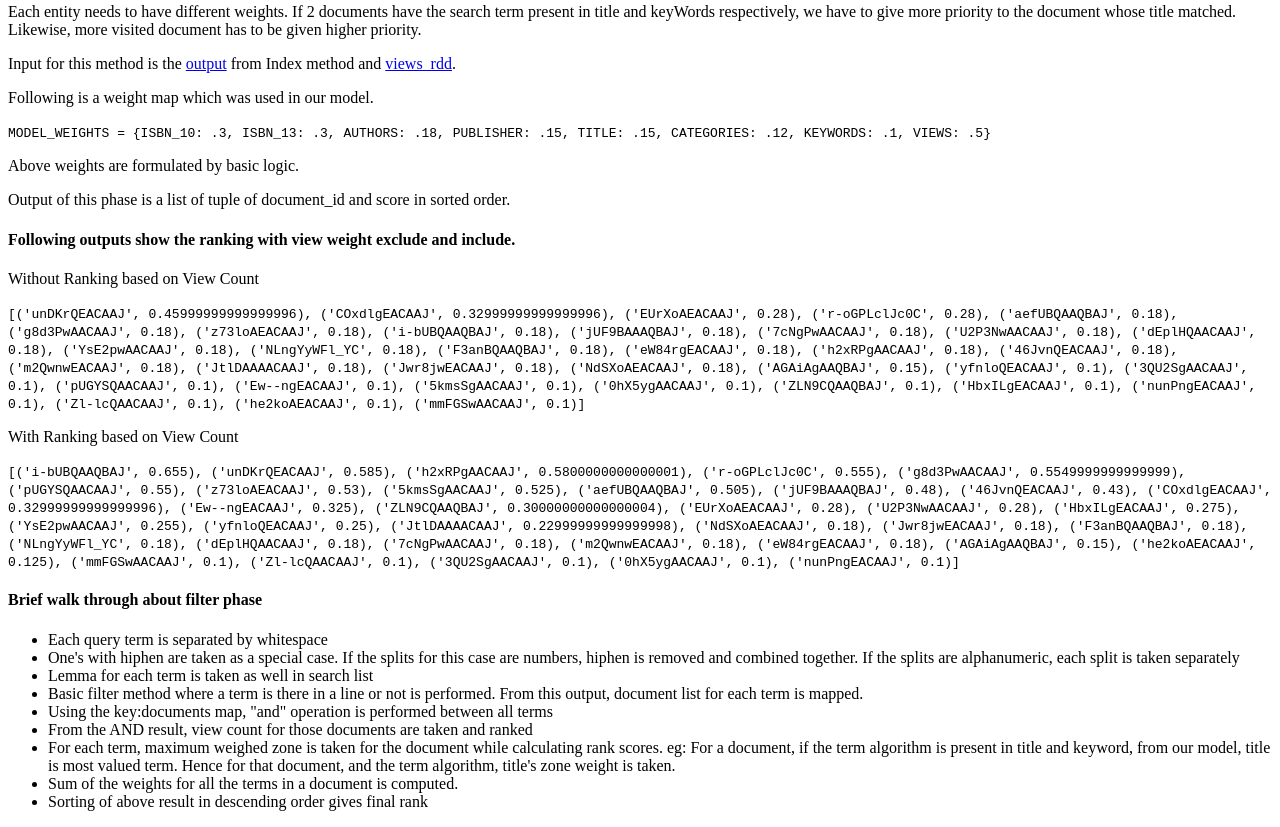
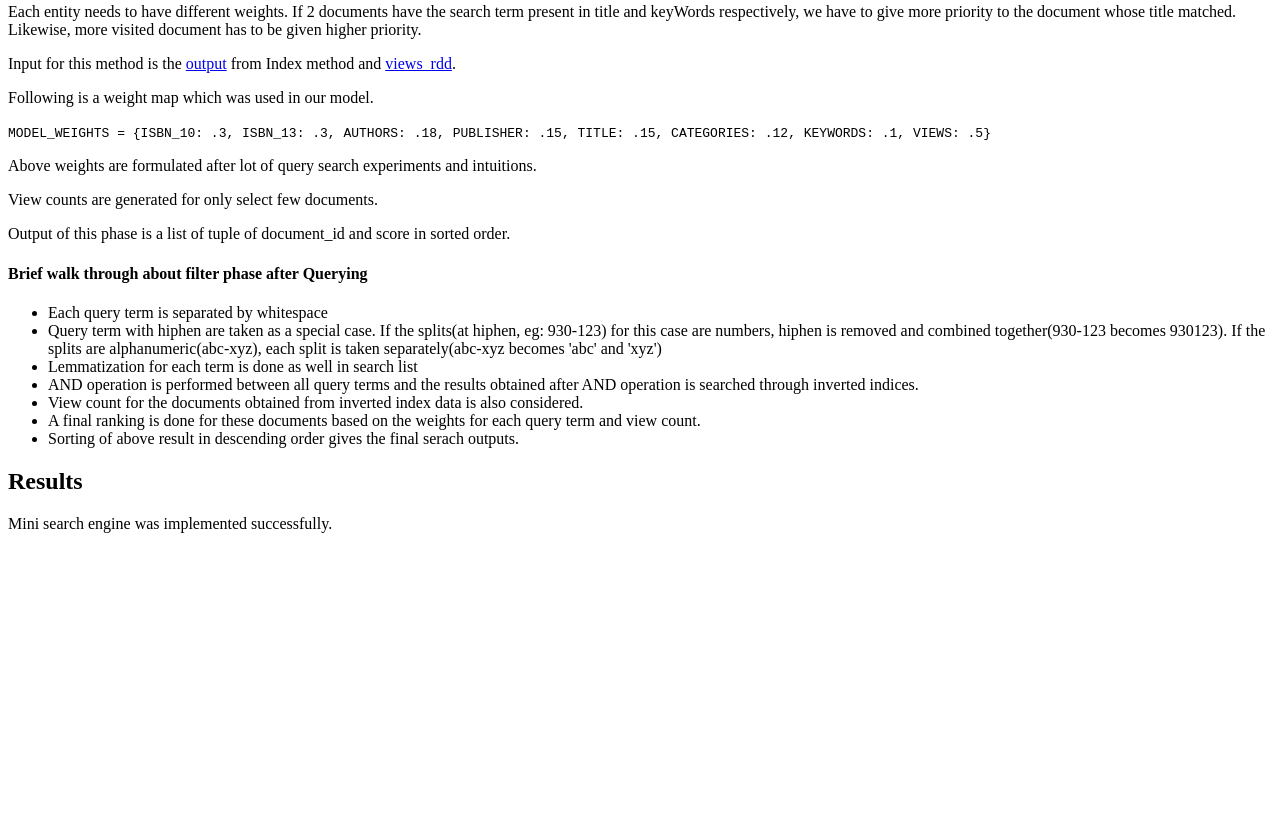
Before and after one commit to bharathramh92/DocSearch, a plain HTML site: page index.html in a window 1280 px wide. Shown: the part 2258-3085 px from the top of the page. After the commit the page ends 2807 px from the top, so only its background shows below. Drawn offline with Linux system fonts and the light colour scheme.

Commit message:
updated index.html

```diff
--- a/index.html
+++ b/index.html
@@ -120,33 +120,25 @@ Each record has meta data for a book in json format and following are the entiti
     MODEL_WEIGHTS = {ISBN_10: .3, ISBN_13: .3, AUTHORS: .18, PUBLISHER: .15, TITLE: .15, CATEGORIES: .12,
     KEYWORDS: .1, VIEWS: .5}
 </code></p>
-<p>Above weights are formulated by basic logic.</p>
+<p>Above weights are formulated after lot of query search experiments and intuitions.</p>
+<p>View counts are generated for only select few documents.</p>
 <p>Output of this phase is a list of tuple of document_id and score in sorted order.</p>
-<h4>Following outputs show the ranking with view weight exclude and include.</h4>
 
-<p>Without Ranking based on View Count</p>
-<code>[('unDKrQEACAAJ', 0.45999999999999996), ('COxdlgEACAAJ', 0.32999999999999996), ('EUrXoAEACAAJ', 0.28), ('r-oGPLclJc0C', 0.28), ('aefUBQAAQBAJ', 0.18), ('g8d3PwAACAAJ', 0.18), ('z73loAEACAAJ', 0.18), ('i-bUBQAAQBAJ', 0.18), ('jUF9BAAAQBAJ', 0.18), ('7cNgPwAACAAJ', 0.18), ('U2P3NwAACAAJ', 0.18), ('dEplHQAACAAJ', 0.18), ('YsE2pwAACAAJ', 0.18), ('NLngYyWFl_YC', 0.18), ('F3anBQAAQBAJ', 0.18), ('eW84rgEACAAJ', 0.18), ('h2xRPgAACAAJ', 0.18), ('46JvnQEACAAJ', 0.18), ('m2QwnwEACAAJ', 0.18), ('JtlDAAAACAAJ', 0.18), ('Jwr8jwEACAAJ', 0.18), ('NdSXoAEACAAJ', 0.18), ('AGAiAgAAQBAJ', 0.15), ('yfnloQEACAAJ', 0.1), ('3QU2SgAACAAJ', 0.1), ('pUGYSQAACAAJ', 0.1), ('Ew--ngEACAAJ', 0.1), ('5kmsSgAACAAJ', 0.1), ('0hX5ygAACAAJ', 0.1), ('ZLN9CQAAQBAJ', 0.1), ('HbxILgEACAAJ', 0.1), ('nunPngEACAAJ', 0.1), ('Zl-lcQAACAAJ', 0.1), ('he2koAEACAAJ', 0.1), ('mmFGSwAACAAJ', 0.1)]</code>
 
-<p>With Ranking based on View Count</p>
-<code>[('i-bUBQAAQBAJ', 0.655), ('unDKrQEACAAJ', 0.585), ('h2xRPgAACAAJ', 0.5800000000000001), ('r-oGPLclJc0C', 0.555), ('g8d3PwAACAAJ', 0.5549999999999999), ('pUGYSQAACAAJ', 0.55), ('z73loAEACAAJ', 0.53), ('5kmsSgAACAAJ', 0.525), ('aefUBQAAQBAJ', 0.505), ('jUF9BAAAQBAJ', 0.48), ('46JvnQEACAAJ', 0.43), ('COxdlgEACAAJ', 0.32999999999999996), ('Ew--ngEACAAJ', 0.325), ('ZLN9CQAAQBAJ', 0.30000000000000004), ('EUrXoAEACAAJ', 0.28), ('U2P3NwAACAAJ', 0.28), ('HbxILgEACAAJ', 0.275), ('YsE2pwAACAAJ', 0.255), ('yfnloQEACAAJ', 0.25), ('JtlDAAAACAAJ', 0.22999999999999998), ('NdSXoAEACAAJ', 0.18), ('Jwr8jwEACAAJ', 0.18), ('F3anBQAAQBAJ', 0.18), ('NLngYyWFl_YC', 0.18), ('dEplHQAACAAJ', 0.18), ('7cNgPwAACAAJ', 0.18), ('m2QwnwEACAAJ', 0.18), ('eW84rgEACAAJ', 0.18), ('AGAiAgAAQBAJ', 0.15), ('he2koAEACAAJ', 0.125), ('mmFGSwAACAAJ', 0.1), ('Zl-lcQAACAAJ', 0.1), ('3QU2SgAACAAJ', 0.1), ('0hX5ygAACAAJ', 0.1), ('nunPngEACAAJ', 0.1)]</code>
-
-<h4>Brief walk through about filter phase</h4>
+<h4>Brief walk through about filter phase after Querying</h4>
 <ul>
     <li>Each query term is separated by whitespace</li>
-    <li>One's with hiphen are taken as a special case. If the splits for this case are numbers, hiphen
-    is removed and combined together. If the splits are alphanumeric, each split is taken separately</li>
-    <li>Lemma for each term is taken as well in search list</li>
-    <li>Basic filter method where a term is there in a line or not is performed.
-        From this output, document list for each term is mapped.</li>
-    <li>Using the key:documents map, "and" operation is performed between all terms</li>
-    <li>From the AND result, view count for those documents are taken and ranked</li>
-    <li>For each term, maximum weighed zone is taken for the document while calculating rank scores.
-    eg: For a document, if the term algorithm is present in title and keyword, from our model,
-        title is most valued term. Hence for that document, and the term algorithm, title's zone weight
-        is taken. </li>
-    <li>Sum of the weights for all the terms in a document is computed.</li>
-    <li>Sorting of above result in descending order gives final rank</li>
+    <li>Query term with hiphen are taken as a special case. If the splits(at hiphen, eg: 930-123) for this case are numbers, hiphen
+    is removed and combined together(930-123 becomes 930123). If the splits are alphanumeric(abc-xyz), each split is taken separately(abc-xyz becomes 'abc' and 'xyz')</li>
+    <li>Lemmatization for each term is done as well in search list</li>
+    <li>AND operation is performed between all query terms and the results obtained after AND operation is searched through inverted indices. </li>
+    <li>View count for the documents obtained from inverted index data is also considered.</li>
+    <li>A final ranking is done for these documents based on the weights for each query term and view count.</li>
+    <li>Sorting of above result in descending order gives the final serach outputs.</li>
 
 </ul>
+
+<h2 id="query_gen">Results</h2>
+<p>Mini search engine was implemented successfully. </p>
 </body>
 </html>
```
